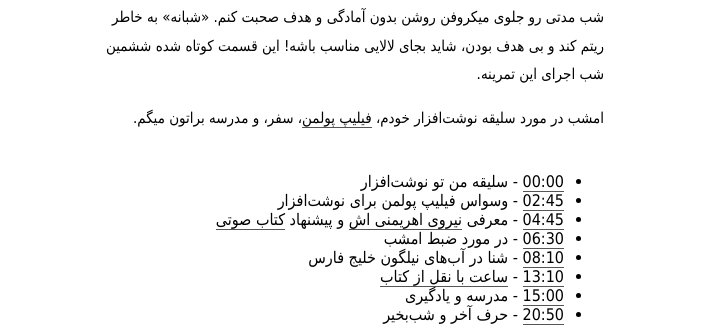
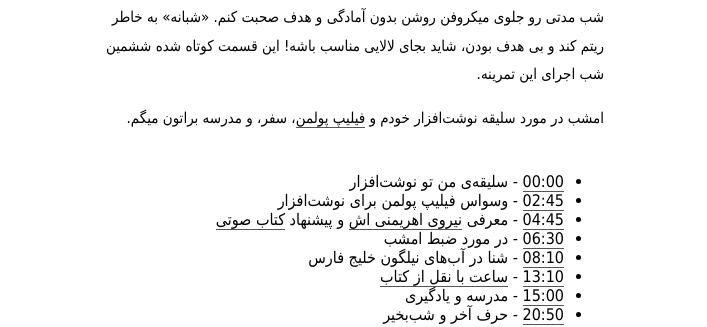
Before and after one commit to mohsend/mehsen.ir, a Jekyll site: the page built from _posts/2018-08-09-shabane-001.md, in a window 1280 px wide. Shown: the part 904-1231 px from the top of the page, without its empty margins (286-993 px from the left). Built offline with Jekyll 4.4.1, drawn with Linux system fonts in a browser that asks for light colours; some web fonts are replaced.

```diff
--- a/_posts/2018-08-09-shabane-001.md
+++ b/_posts/2018-08-09-shabane-001.md
@@ -20,9 +20,9 @@ podcast:
 ---
 نخستین قسمت از ضبط‌های آزاد شبانه. قصد دارم برای تمرین صحبت کردن با شما هر شب مدتی رو جلوی میکروفن روشن بدون آمادگی و هدف صحبت کنم. «شبانه» به خاطر ریتم کند و بی هدف بودن، شاید بجای لالایی مناسب باشه! این قسمت کوتاه شده ششمین شب اجرای این تمرینه.
 
-امشب در مورد سلیقه نوشت‌افزار خودم، [فیلیپ پولمن](https://fa.wikipedia.org/wiki/%D9%81%DB%8C%D9%84%DB%8C%D9%BE_%D9%BE%D9%88%D9%84%D9%85%D9%86)، سفر، و مدرسه براتون میگم.
+امشب در مورد سلیقه نوشت‌افزار خودم و [فیلیپ پولمن](https://fa.wikipedia.org/wiki/%D9%81%DB%8C%D9%84%DB%8C%D9%BE_%D9%BE%D9%88%D9%84%D9%85%D9%86)، سفر، و مدرسه براتون میگم.
 
-* 00:00 - سلیقه من تو نوشت‌افزار
+* 00:00 - سلیقه‌ی من تو نوشت‌افزار
 * 02:45 - وسواس فیلیپ پولمن برای نوشت‌افزار
 * 04:45 - معرفی [نیروی اهریمنی اش](https://fa.wikipedia.org/wiki/%D9%86%DB%8C%D8%B1%D9%88%DB%8C_%D8%A7%D9%87%D8%B1%DB%8C%D9%85%D9%86%DB%8C%E2%80%8C%D8%A7%D8%B4) و پیشنهاد [کتاب صوتی](https://www.audible.com/series?asin=B006K1ML9G)
 * 06:30 - در مورد ضبط امشب
```
Also changed, not shown: other parts of _posts/2018-08-09-shabane-001.md (+1 -1 lines), _posts/2017-10-18-kary-myth-001.md (+1 -0 lines).
